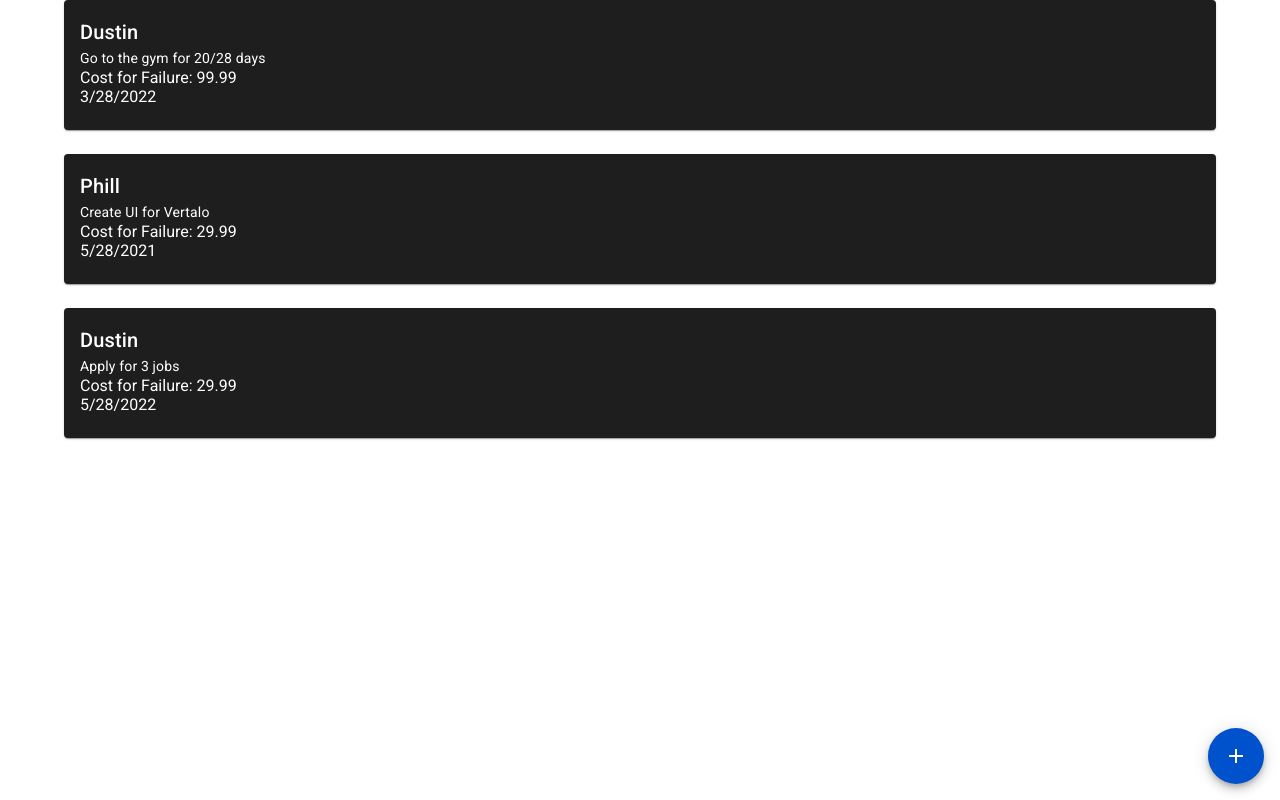
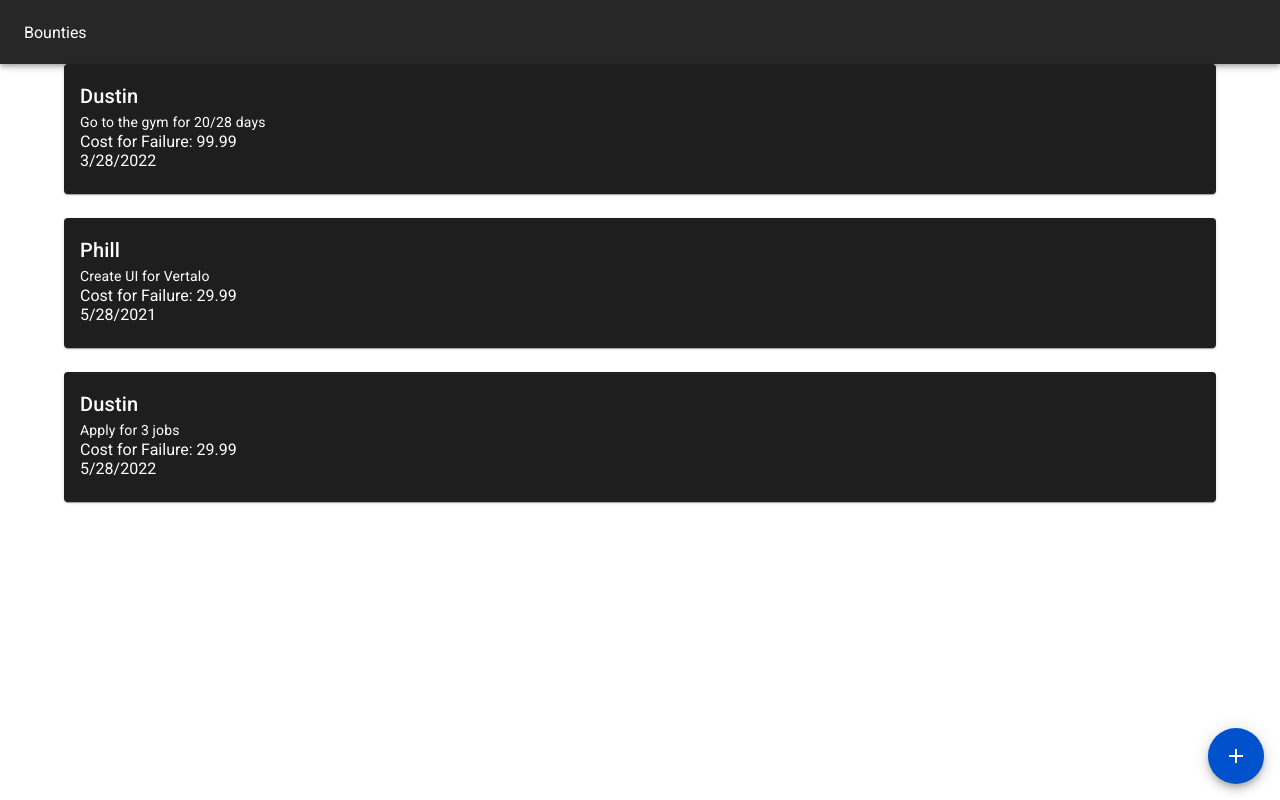
Before and after one commit to dustinjang/bounty-react, a React (Create React App) app: page / in a window 1280 px wide. Built offline with nearby package versions, Linux system fonts and the light colour scheme.

Commit message:
added a header/toolbar

```diff
--- a/src/App.js
+++ b/src/App.js
@@ -1,9 +1,10 @@
-import React, { useState } from "react";
+import React, { Fragment, useState } from "react";
 import BountyInput from "./components/Bounties/BountyInput/BountyInput";
 import BountyList from "./components/Bounties/BountyList/BountyList";
-import { Container, Stack } from "@mui/material";
+import { Container, Stack, Toolbar } from "@mui/material";
 import Fab from "@mui/material/Fab";
 import AddIcon from "@mui/icons-material/Add";
+import { AppBar } from "@mui/material";
 
 const FAKE_BOUNTIES = [
   {
@@ -51,6 +52,10 @@ const App = () => {
   };
 
   return (
+    <Fragment>
+      <AppBar position="static">
+        <Toolbar>Bounties</Toolbar>
+      </AppBar>
       <Container>
         {formVisible && (
           <BountyInput
@@ -65,6 +70,7 @@ const App = () => {
           <AddIcon onClick={formVisibilityHandler} />
         </Fab>
       </Container>
+    </Fragment>
   );
 };
 
```
Also changed, not shown: 1 other file (tests, documents, lock files or other folders). Lines whose indentation alone changed are shown as unchanged.
